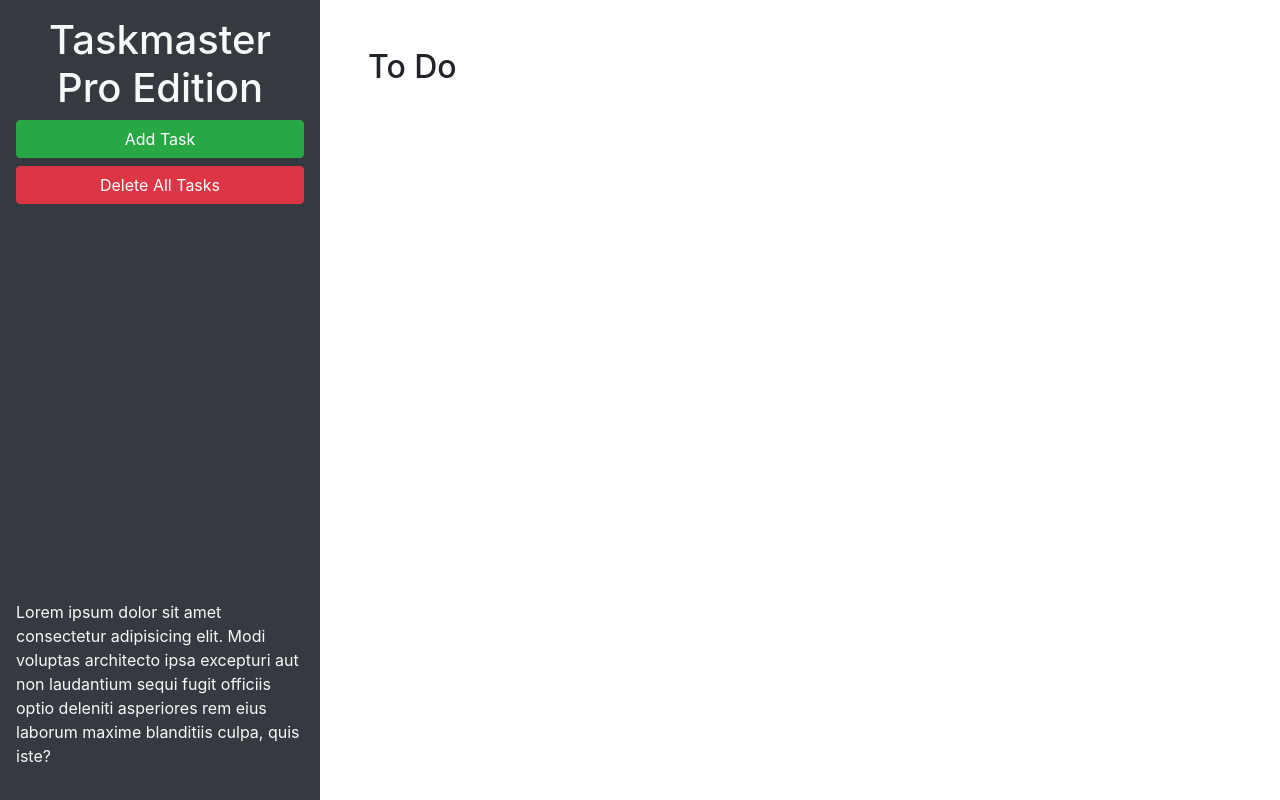
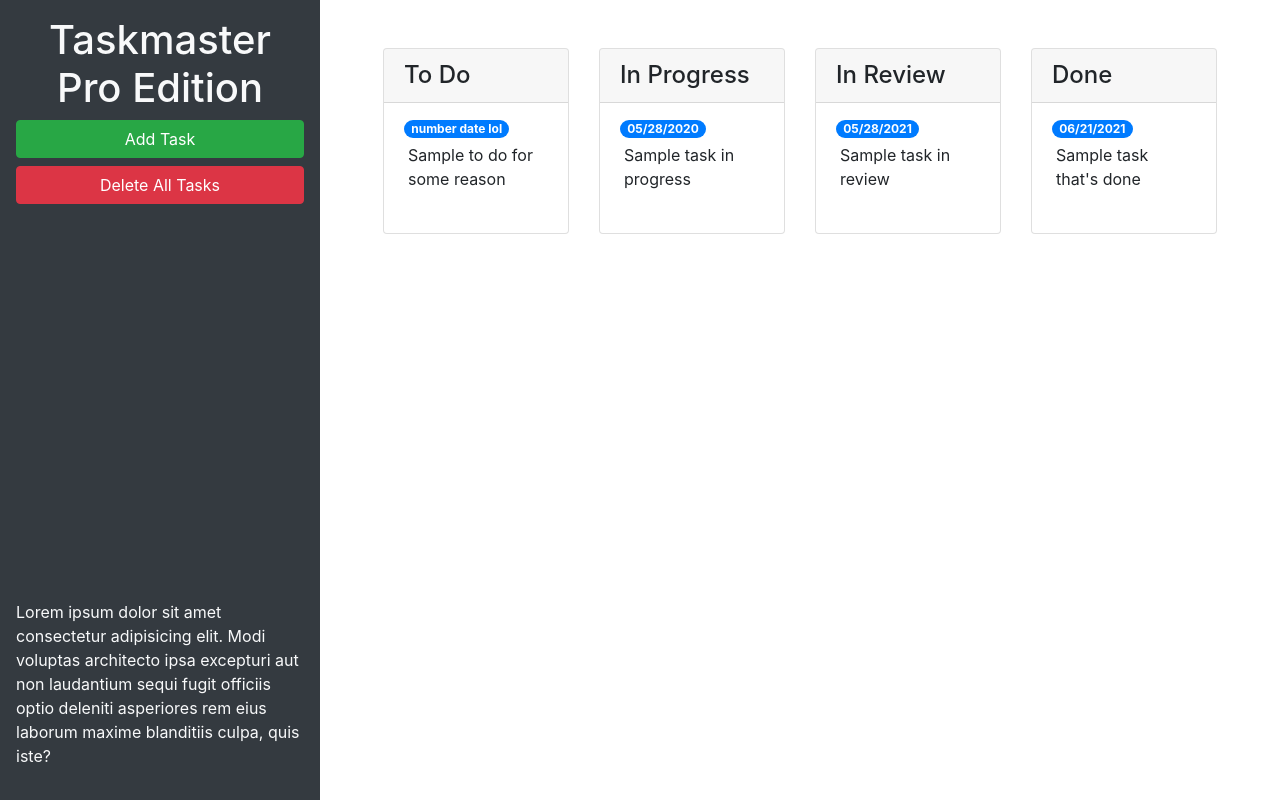
Before and after one commit to Dkunk7/taskmaster-pro, a plain HTML site: page index.html in a window 1280 px wide. Drawn offline with nearby package versions, Linux system fonts and the light colour scheme.

Commit message:
bootstrap additions

```diff
--- a/index.html
+++ b/index.html
@@ -24,9 +24,59 @@
       </p>
     </header>
     <main class="col-12 col-lg-9">
-      <div class="m-5">
-        <h2>To Do</h2>
-        <ul id="list-toDo" class="list-group"> </ul>
+      <div class="m-5 row justify-content-around">
+        <!-- to do start -->
+        <div class = "col-12 col-md-6 col-xl-3 mb-3">
+          <div class = "card">
+            <h4 class = "card-header">To Do</h4>
+            <ul id="list-toDo" class="list-group list-group-flush">
+              <li class = "list-group-item">
+                <span class = "badge badge-primary badge-pill">number date lol</span>
+                <p class = "m-1">Sample to do for some reason</p>
+              </li>
+            </ul>
+          </div>
+        </div>
+        <!-- to do end -->
+        <!-- in progress start-->
+        <div class = "col-12 col-md-6 col-xl-3 mb-3">
+          <div class = "card">
+            <h4 class = "card-header">In Progress</h4>
+            <ul id = "list-inProgress" class = "list-group list-group-flush">
+              <li class = "list-group-item">
+                <span class = "badge badge-primary badge-pill">05/28/2020</span>
+                <p class = "m-1">Sample task in progress</p>
+              </li>
+            </ul>
+          </div>
+        </div>
+        <!-- in progress end-->
+        <!-- in review start-->
+        <div class = "col-12 col-md-6 col-xl-3 mb-3">
+          <div class = "card">
+            <h4 class = "card-header">In Review</h4>
+            <ul id = "list-inReview" class = "list-group list-group-flush">
+              <li class = "list-group-item">
+                <span class = "badge badge-primary badge-pill">05/28/2021</span>
+                <p class = "m-1">Sample task in review</p>
+              </li>
+            </ul>
+          </div>
+        </div>
+        <!-- in review end -->
+        <!-- done start -->
+        <div class = "col-12 col-md-6 col-xl-3 mb-3">
+          <div class = "card">
+            <h4 class = "card-header">Done</h4>
+            <ul id = "list-done" class = "list-group list-group-flush">
+              <li class = "list-group-item">
+                <span class = "badge badge-primary badge-pill">06/21/2021</span>
+                <p class = "m-1">Sample task that's done</p>
+              </li>
+            </ul>
+          </div>
+        </div>
+        <!-- done end -->
       </div>
     </main>
   </div>
@@ -46,11 +96,11 @@
           <form>
             <div class="form-group">
               <label for="modalTaskDescription">Task description</label>
-              <textarea id="modalTaskDescription" rows="3"></textarea>
+              <textarea id="modalTaskDescription" rows="3" class = "form-control"></textarea>
             </div>
             <div class="form-group">
               <label for="modalDueDate">Due date</label>
-              <input type="text" id="modalDueDate" placeholder="mm/dd/yyyy" autocomplete="off" />
+              <input type="text" class = "form-control" id="modalDueDate" placeholder="mm/dd/yyyy" autocomplete="off" />
             </div>
           </form>
         </div>
```
